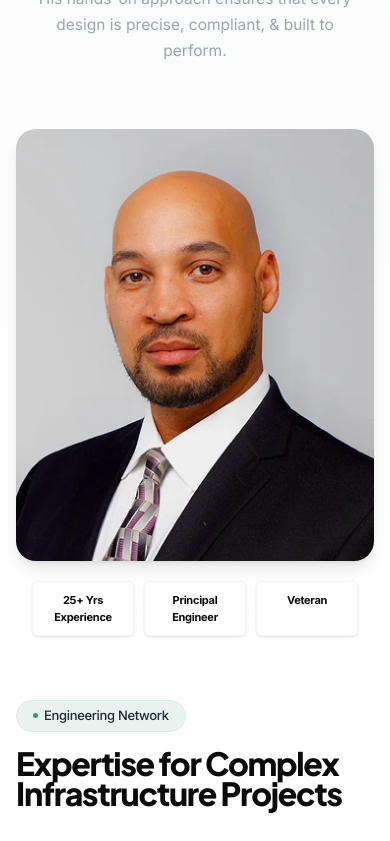
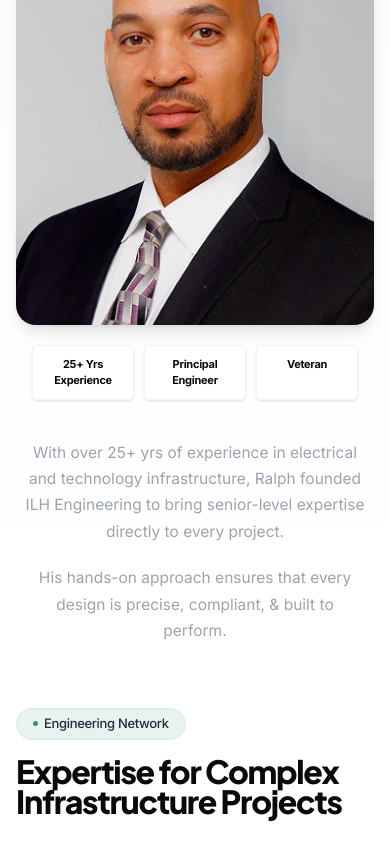
Before and after one commit to Yug210705/ILH_Engineering, a React (Vite) app: page / in a window 390 px wide. Shown: the part 8991-9832 px from the top of the page. Built offline with nearby package versions, Linux system fonts and the light colour scheme.

Commit message:
feat(leadership): bisect column layout exclusively on mobile view to securely embed bio paragraphs directly beneath the profile card

```diff
--- a/src/components/Leadership.jsx
+++ b/src/components/Leadership.jsx
@@ -65,6 +65,16 @@ export default function Leadership() {
                 Veteran
               </div>
             </div>
+
+            {/* MOBILE ONLY: Paragraphs Split Below Image */}
+            <div className="flex lg:hidden flex-col text-center mt-10 px-2">
+              <p className="text-[#9ca3af] text-[15.5px] font-[400] leading-[1.7] mb-5">
+                With over 25+ yrs of experience in electrical and technology infrastructure, Ralph founded ILH Engineering to bring senior-level expertise directly to every project.
+              </p>
+              <p className="text-[#9ca3af] text-[15.5px] font-[400] leading-[1.7]">
+                His hands-on approach ensures that every design is precise, compliant, & built to perform.
+              </p>
+            </div>
           </motion.div>
 
           {/* Right Column: Text block */}
@@ -78,15 +88,17 @@ export default function Leadership() {
             <h3 style={{ fontFamily: "'Plus Jakarta Sans', sans-serif" }} className="text-[34px] lg:text-[38px] font-[700] text-[#0a0a0a] tracking-[-0.02em] leading-[1.0] mb-4">
               Ralph F. Iles III
             </h3>
-            <h4 className="text-[18px] lg:text-[20px] font-[500] text-[#6b7280] leading-[1.4] mb-8 lg:pr-10 mix-blend-multiply">
+            <h4 className="text-[18px] lg:text-[20px] font-[500] text-[#6b7280] leading-[1.4] mb-0 lg:mb-8 lg:pr-10 mix-blend-multiply">
               Founding Director & Principal<br/>Engineer of ILH Engineering
             </h4>
+            <div className="hidden lg:flex flex-col">
               <p className="text-[#9ca3af] text-[15.5px] font-[400] leading-[1.7] mb-5 lg:pr-6">
                 With over 25+ yrs of experience in electrical and technology infrastructure, Ralph founded ILH Engineering to bring senior-level expertise directly to every project.
               </p>
               <p className="text-[#9ca3af] text-[15.5px] font-[400] leading-[1.7] lg:pr-6">
                 His hands-on approach ensures that every design is precise, compliant, & built to perform.
               </p>
+            </div>
           </motion.div>
 
         </div>
```
Lines whose indentation alone changed are shown as unchanged.
